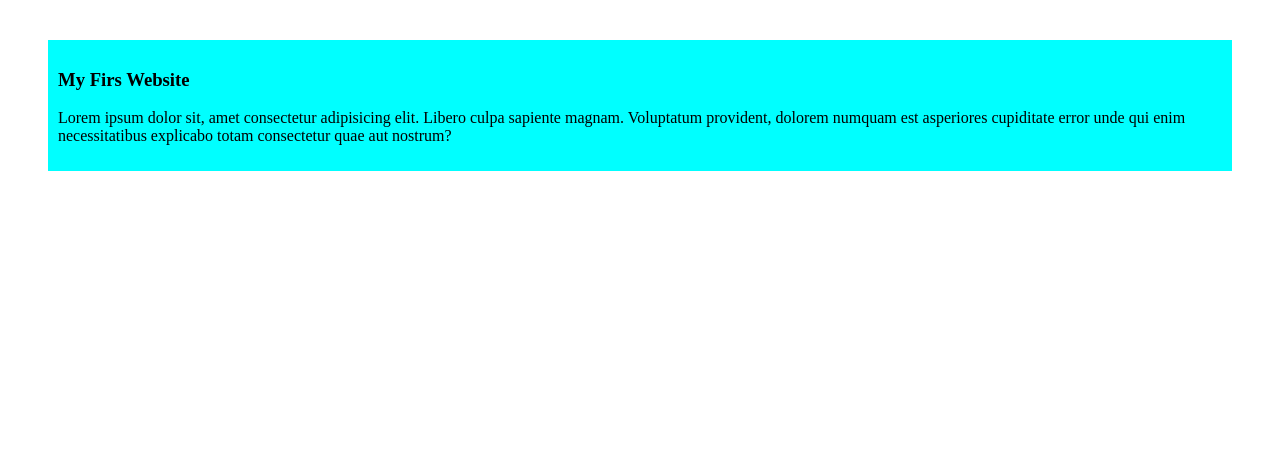
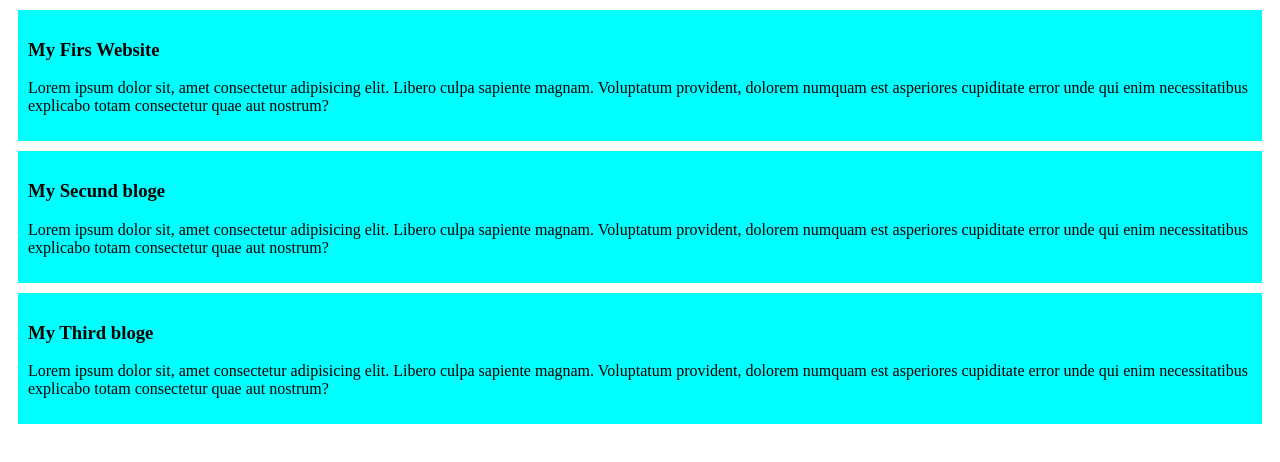
Before and after one commit to AmitKumarSaha093/my-first-github-repo, a plain HTML site: page Index.html in a window 1280 px wide. Drawn offline with Linux system fonts and the light colour scheme.

Commit message:
added the second bloge and third bloge

```diff
--- a/Index.html
+++ b/Index.html
@@ -12,5 +12,15 @@
         <P>Lorem ipsum dolor sit, amet consectetur adipisicing elit. Libero culpa sapiente magnam. Voluptatum provident, dolorem numquam est asperiores cupiditate error unde qui enim necessitatibus explicabo totam consectetur quae aut nostrum?</P>
 
     </div>
+    <div>
+        <h3>My Secund bloge</h3>
+        <P>Lorem ipsum dolor sit, amet consectetur adipisicing elit. Libero culpa sapiente magnam. Voluptatum provident, dolorem numquam est asperiores cupiditate error unde qui enim necessitatibus explicabo totam consectetur quae aut nostrum?</P>
+
+    </div>
+    <div>
+        <h3>My Third bloge</h3>
+        <P>Lorem ipsum dolor sit, amet consectetur adipisicing elit. Libero culpa sapiente magnam. Voluptatum provident, dolorem numquam est asperiores cupiditate error unde qui enim necessitatibus explicabo totam consectetur quae aut nostrum?</P>
+
+    </div>
 </body>
 </html>
--- a/styls/bloge.css
+++ b/styls/bloge.css
@@ -1,5 +1,6 @@
 div{
     background-color: aqua;
     padding: 10px;
-    margin: 40px ;
+    margin: 10px ;
+
 }
```
